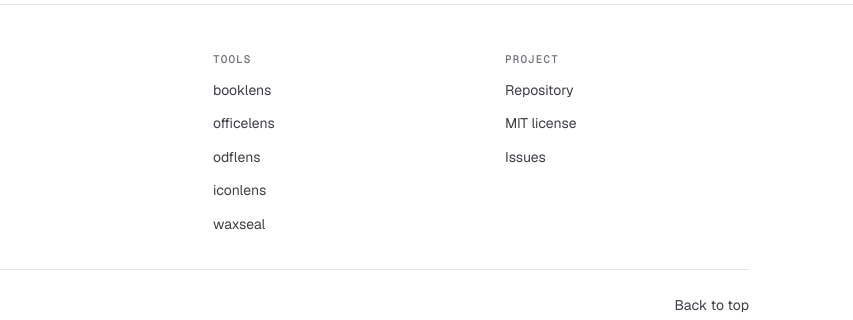
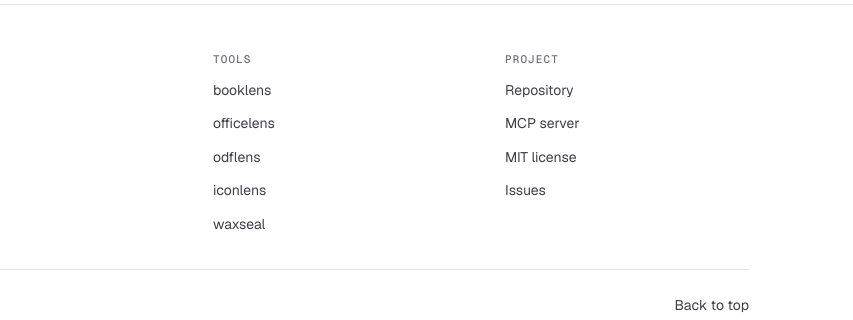
Before and after one commit to srivtx/lenses, a website: page site/index.html in a window 1280 px wide. Shown: the part 3824-4144 px from the top of the page, 427-1280 px from the left. Drawn offline with Linux system fonts and the light colour scheme.

Commit message:
site: link the MCP server from the footer

```diff
--- a/site/index.html
+++ b/site/index.html
@@ -297,6 +297,7 @@
         <h2>Project</h2>
         <ul>
           <li><a href="https://github.com/srivtx/lenses">Repository</a></li>
+          <li><a href="https://github.com/srivtx/lenses-mcp">MCP server</a></li>
           <li><a href="https://github.com/srivtx/lenses/blob/main/LICENSE">MIT license</a></li>
           <li><a href="https://github.com/srivtx/lenses/issues">Issues</a></li>
         </ul>
```
